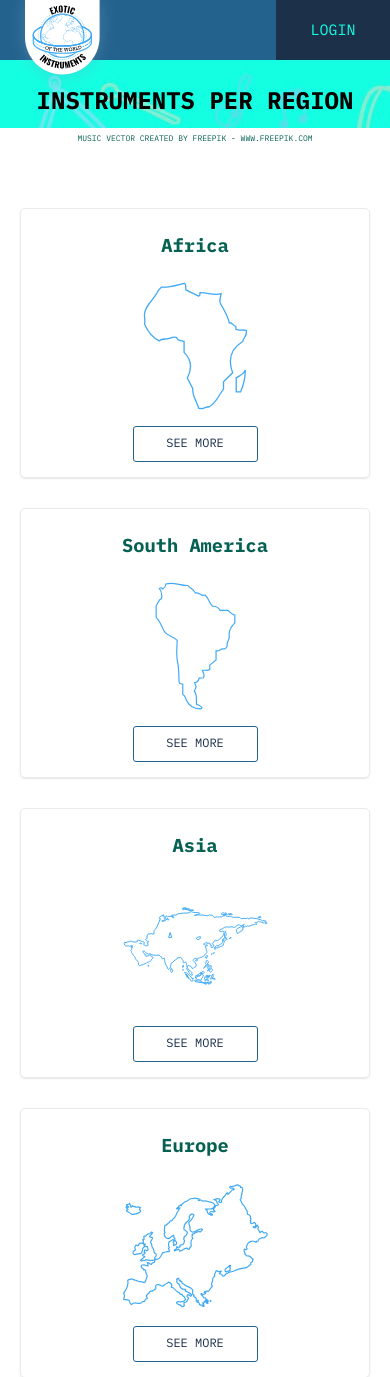
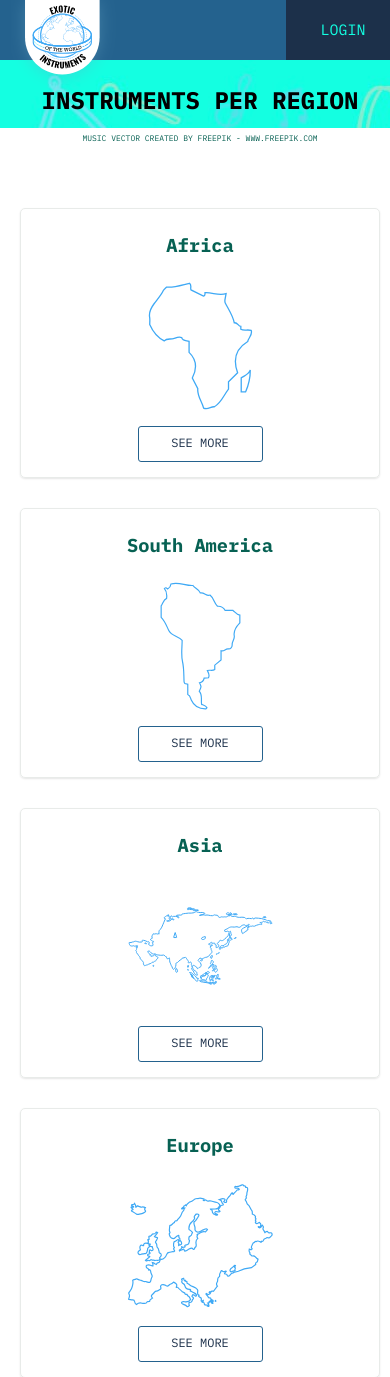
Before and after one commit to dani-santos-code/music_inventory, a Flask app: page / in a window 390 px wide. Shown: the top 1377 px of the page. Run offline with Flask 2, Linux system fonts and the light colour scheme.

Commit message:
changed breakpoint

```diff
--- a/catalog/app.py
+++ b/catalog/app.py
@@ -497,6 +497,5 @@ def delete_instrument(instrument_id):
                                    user=current_user,
                                    title="Delete Instrument")
 
-
 if __name__ == '__main__':
     app.run(host='0.0.0.0', port=8000)
--- a/catalog/static/css/styles.css
+++ b/catalog/static/css/styles.css
@@ -462,6 +462,14 @@ input, textarea, select{
 /* Breakpoints for Small Screens */
 
 @media (max-width: 430px) {
+  body {
+    width: 400px;
+  }
+
+  .navbar__logged {
+    width: 65%;
+    padding-right: 10px;
+  }
 
   .grid__region {
     grid-template-columns: 1fr;
```
Also changed, not shown: catalog/instruments.db.
